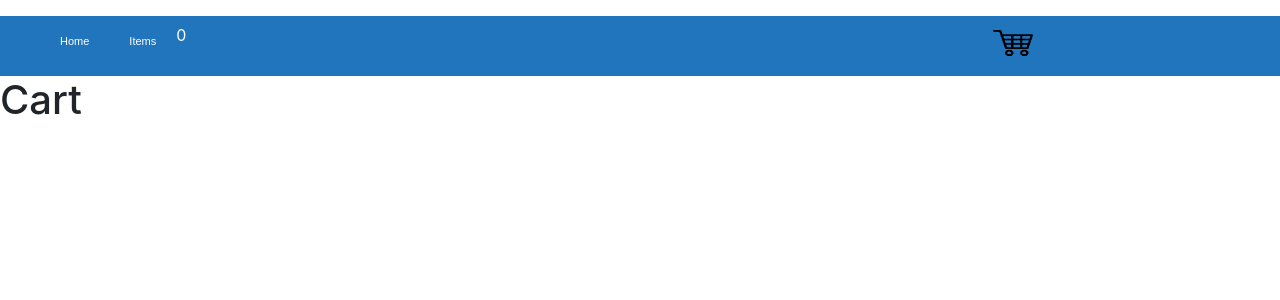
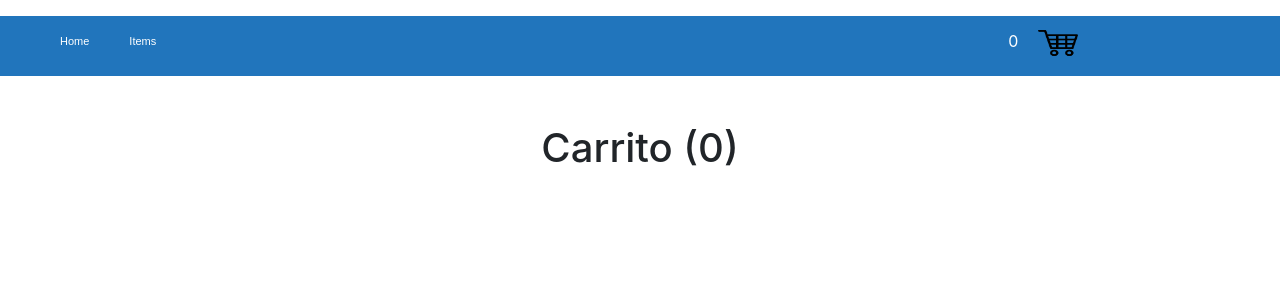
Before and after one commit to emilianocastelli/react, a React (Create React App) app: page /cart in a window 1280 px wide. Shown: the top 300 px of the page. Built offline with nearby package versions, Linux system fonts and the light colour scheme.

Commit message:
Agregar cartContext

```diff
--- a/src/App.js
+++ b/src/App.js
@@ -16,7 +16,7 @@ function App() {
     return (
         <div className="App">
             <BrowserRouter>
-                <CartContext.Provider value={[]}>
+                <CartContext defaultValue={[]}>
                     <header className="App-header">
                         <NavBar home={home} items={items}/>
                     </header>
@@ -26,7 +26,7 @@ function App() {
                         <Route path="/items" render={()=> <ItemList/>}/>
                         <Route exact path={"/"} render={() => <Home greeting={greeting}/>}/>
                     </Switch>
-                </CartContext.Provider>
+                </CartContext>
             </BrowserRouter>
         </div>
     );
--- a/src/Style.css
+++ b/src/Style.css
@@ -25,10 +25,19 @@
 }
 
 .iconCart{
+    margin-left: 63%;
+    position: relative;
+    text-align: center;
+    padding-top: 10px;
+}
+.iconCart p{
+    display: inline-block;
+    padding-right: 10px;
+}
+.iconCart img{
     width: 40px;
     height: 30px;
-    margin-top: 12px;
-    margin-left: 63%;
+    margin-left: 10px;
 }
 
 .count{
--- a/src/components/CartIcon/CartIcon.jsx
+++ b/src/components/CartIcon/CartIcon.jsx
@@ -1,13 +1,17 @@
 import React, { useContext } from "react";
 import { Link } from "react-router-dom";
-import CartContext from "../../context/CartContext";
+import { Cart } from "../../context/CartContext";
 
 const CartIcon = () => {
-    const carrito = useContext(CartContext);
+    const carrito = useContext(Cart);
+    console.log(carrito);
+
     return(
         <Link to={"/cart"} style={{color:'white'}}>
-            {carrito.length}
-            <img src="/images/carritoIcon.png" alt="" className={"iconCart"} />
+            <div className={"iconCart"}>
+                <p className={"cantidadCart"}>{carrito.cartSize}</p>
+                <img src="/images/carritoIcon.png" alt="" />
+            </div>
         </Link>
 
     );
--- a/src/components/Containers/CartContainers.jsx
+++ b/src/components/Containers/CartContainers.jsx
@@ -1,8 +1,22 @@
-import React  from "react";
+import React, {useContext} from "react";
+import { Cart } from "../../context/CartContext";
+import Item from "../Item";
 
 const CartContainers = () => {
+
+    const carrito = useContext(Cart);
+
     return(
-        <h1>Cart</h1>
+        <div className={"container text-center"}>
+            <h1 className={"mt-5"}>Carrito ({carrito.cartSize})</h1>
+            {carrito.cart.map((prod)=>
+                <div>
+                    <h3>Cantidad: {prod.cantidad}</h3>
+                    <Item name={prod.name} marca={prod.marca} image={prod.image} id={prod.id} />
+                    <hr/>
+                </div>
+            )}
+        </div>
     );
 
 }
--- a/src/components/ItemDetail.js
+++ b/src/components/ItemDetail.js
@@ -1,12 +1,16 @@
 import CountContainer from "../components/Containers/CountContainer";
-import React, {useState} from "react";
-import {Link} from "react-router-dom";
+import React, {useContext, useState} from "react";
+import { Cart } from "../context/CartContext";
 
 const ItemDetail = (props) => {
+
+    const carrito = useContext(Cart);
+
     const [cantidad, setCantidad] = useState(1);
     const onChange = (numero) =>{
         setCantidad(numero);
     }
+
     return (
         <div className={"row text-center"}>
             <div className={"col-8 offset-2"}>
@@ -18,7 +22,20 @@ const ItemDetail = (props) => {
                         <div className={"container text-center"}>
                             <div className={"mt-5"}>
                                 <CountContainer min={1} max={10} onChange={onChange}/>
-                                    <button type="button" className={"btn btn-primary btn-sm comprar mt-3"}>Comprar {cantidad}</button>
+                                <button
+                                    type="button"
+                                    className={"btn btn-primary btn-sm comprar mt-3"}
+                                    onClick={()=>{
+                                        carrito.addToCart({
+                                            id: props.producto.id,
+                                            name: props.producto.name,
+                                            marca: props.producto.marca,
+                                            image: props.producto.image,
+                                            cantidad: cantidad
+                                        });
+                                    }}>
+                                        Comprar {cantidad}
+                                </button>
                             </div>
                         </div>
                     </div>
--- a/src/components/ItemDetailContainer.js
+++ b/src/components/ItemDetailContainer.js
@@ -36,7 +36,6 @@ const ItemDetailContainer = () => {
     return (
         <div className={"text-center mt-5"}>
             <ItemDetail producto={product}/>
-
         </div>
     );
 }
--- a/src/context/CartContext.jsx
+++ b/src/context/CartContext.jsx
@@ -1,5 +1,24 @@
-import React from "react";
+import React, {useState} from "react";
 
-const CartContext = React.createContext([]);
+export const Cart = React.createContext({});
 
-export default CartContext;
+export default function CartContext({defaultValue = [], children}){
+
+    const [cart, setCart] = useState(defaultValue);
+
+    function addToCart(item){
+        setCart([...cart, item])
+    }
+
+    function cartSize(){
+        let suma = 0;
+        cart.forEach(prod=>{
+            suma += prod.cantidad;
+        })
+        return suma;
+    }
+
+    return <Cart.Provider value={{cart: cart, cartSize: cartSize(), addToCart: addToCart}}>
+        {children}
+    </Cart.Provider>
+};
```
Lines whose indentation alone changed are shown as unchanged.
